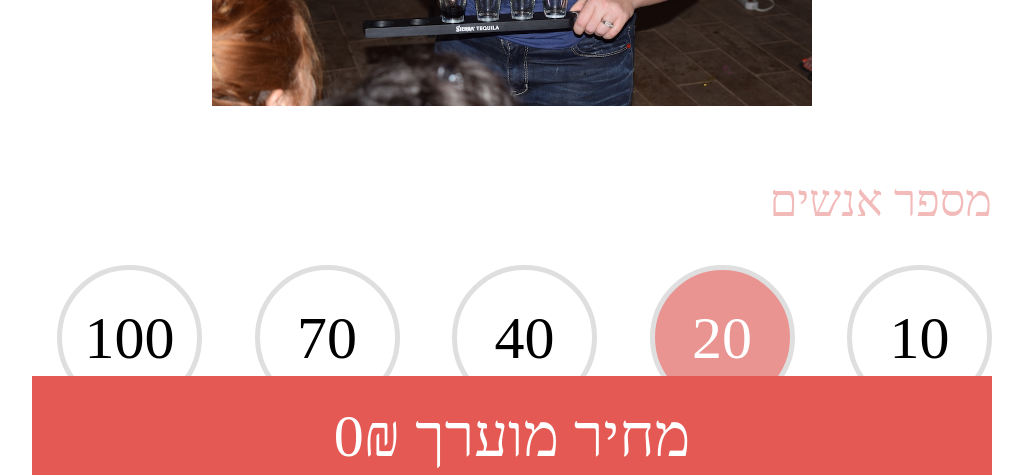
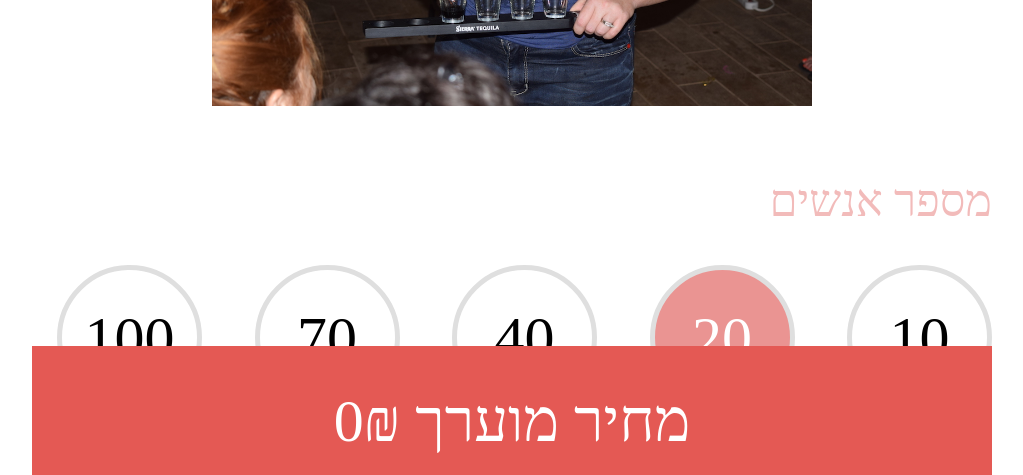
Before and after one commit to yairper/yemima, a website: page public/index.html in a window 1280 px wide. Shown: the part 304-779 px from the top of the page, without its empty margins (128-1151 px from the left). Drawn offline with nearby package versions, Linux system fonts and the light colour scheme.

Commit message:
cosmetic

```diff
--- a/public/index.html
+++ b/public/index.html
@@ -493,7 +493,7 @@
           color: #fff;
           text-align: center;
           font-size: 2rem;
-          line-height: 4rem;
+          line-height: 5rem;
         }
       </style>
     </main>
```
